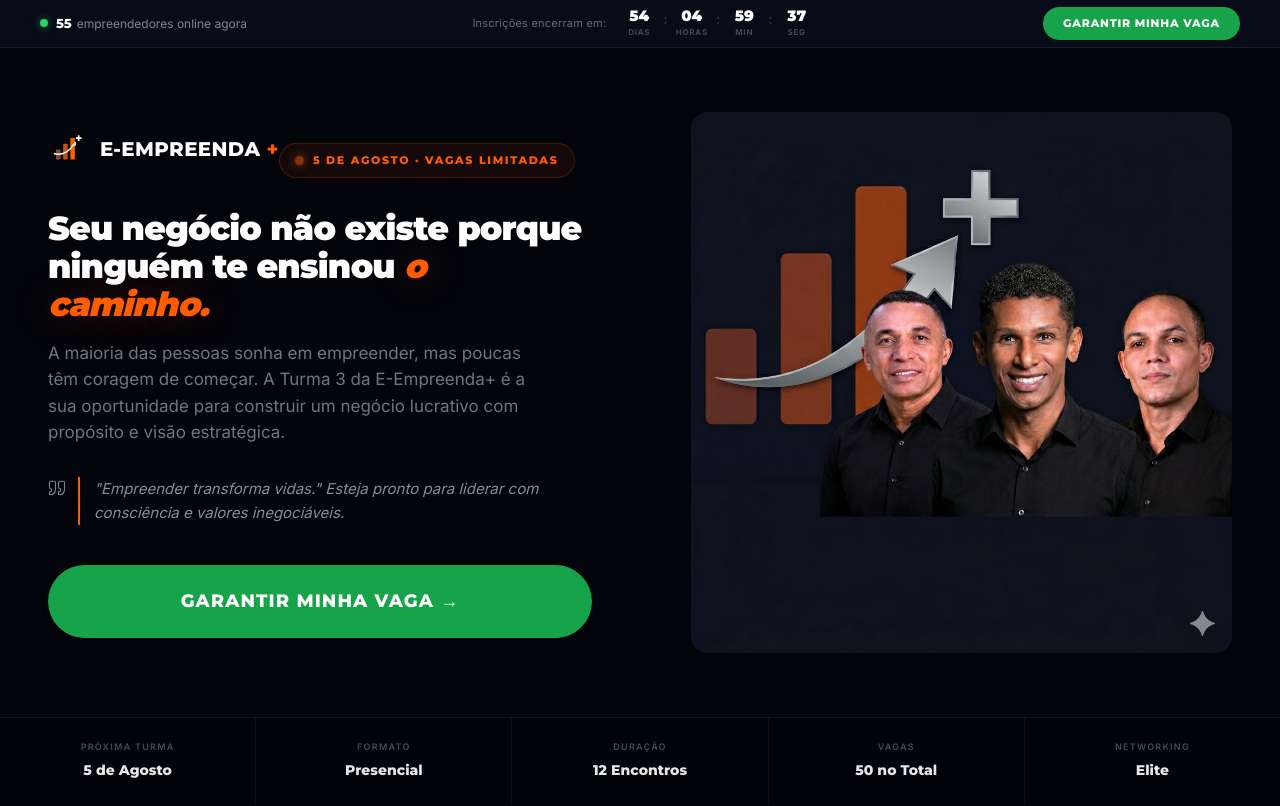
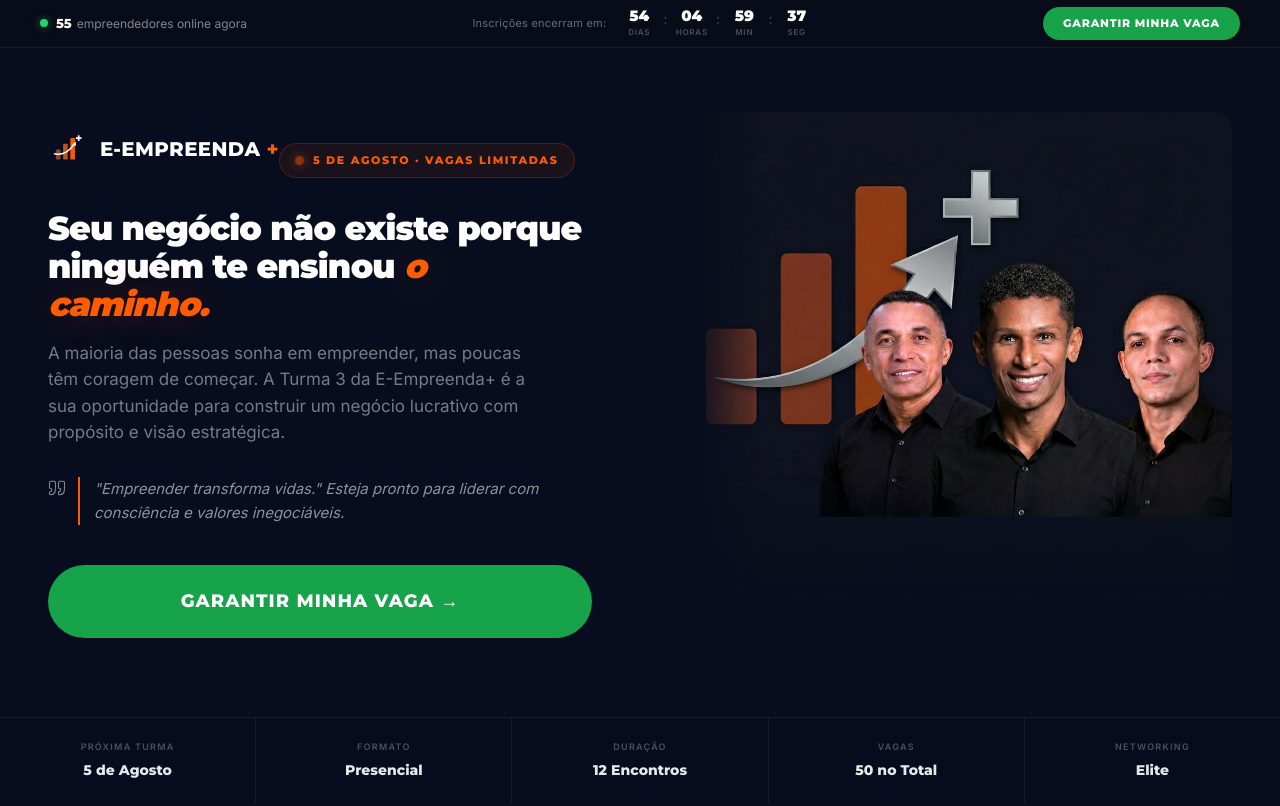
Before and after one commit to pluppex-art/E-EMPREENDA-Plus, a React (Vite) app: page / in a window 1280 px wide. Shown: the top 806 px of the page. Built offline with nearby package versions, Linux system fonts and the light colour scheme; no server answers; the database is empty.

Commit message:
style: standardize deep-navy palette colors and add watermark masking to hero component

```diff
--- a/src/components/Navbar/Navbar.module.css
+++ b/src/components/Navbar/Navbar.module.css
@@ -5,7 +5,7 @@
   right: 0;
   z-index: 100;
   padding: 18px 0;
-  background: #040914;
+  background: var(--deep-navy);
   border-bottom: 1px solid rgba(255, 255, 255, 0.08);
   transition: padding var(--transition), box-shadow var(--transition);
 }
--- a/src/pages/Home/Home.module.css
+++ b/src/pages/Home/Home.module.css
@@ -1,6 +1,6 @@
 /* ── BASE ── */
 .pageContainer {
-  background: #02040A;
+  background: var(--deep-navy);
   color: #fff;
   overflow-x: hidden;
   font-family: var(--font-base);
@@ -24,7 +24,7 @@
 }
 
 .section { padding: 120px 0; position: relative; z-index: 1; }
-.sectionDarker { background: #040814; }
+.sectionDarker { background: #060C1C; }
 
 .sectionLabel {
   display: inline-flex;
@@ -71,7 +71,7 @@
   grid-template-columns: 54% 46%;
   grid-template-rows: 1fr auto;
   padding-top: 48px;
-  background: #02040A;
+  background: var(--deep-navy);
   position: relative;
 }
 
@@ -224,6 +224,13 @@
   display: block;
   border-radius: 16px;
   user-select: none;
+  /* oculta marca d'água no canto inferior direito */
+  mask-image: linear-gradient(to bottom, black 68%, transparent 92%),
+              linear-gradient(to left,   black 88%, transparent 100%);
+  mask-composite: intersect;
+  -webkit-mask-image: linear-gradient(to bottom, black 68%, transparent 92%),
+                      linear-gradient(to left,   black 88%, transparent 100%);
+  -webkit-mask-composite: destination-in;
 }
 
 /* ── HERO STATS — barra de largura total na base do hero ── */
@@ -233,7 +240,7 @@
   display: flex;
   align-items: stretch;
   border-top: 1px solid rgba(255, 255, 255, 0.07);
-  background: rgba(2, 4, 10, 0.85);
+  background: rgba(7, 13, 30, 0.9);
   backdrop-filter: blur(12px);
   position: relative;
   z-index: 2;
--- a/src/styles/global.css
+++ b/src/styles/global.css
@@ -1,7 +1,7 @@
 :root {
-  --deep-navy: #040914;
-  --navy-mid: #080f25;
-  --navy-light: #0d1a3a;
+  --deep-navy: #070D1E;
+  --navy-mid: #0D1530;
+  --navy-light: #152040;
   --orange: #FF5C00;
   --orange-hover: #E05200;
   --btn-color: #16A34A;
```
